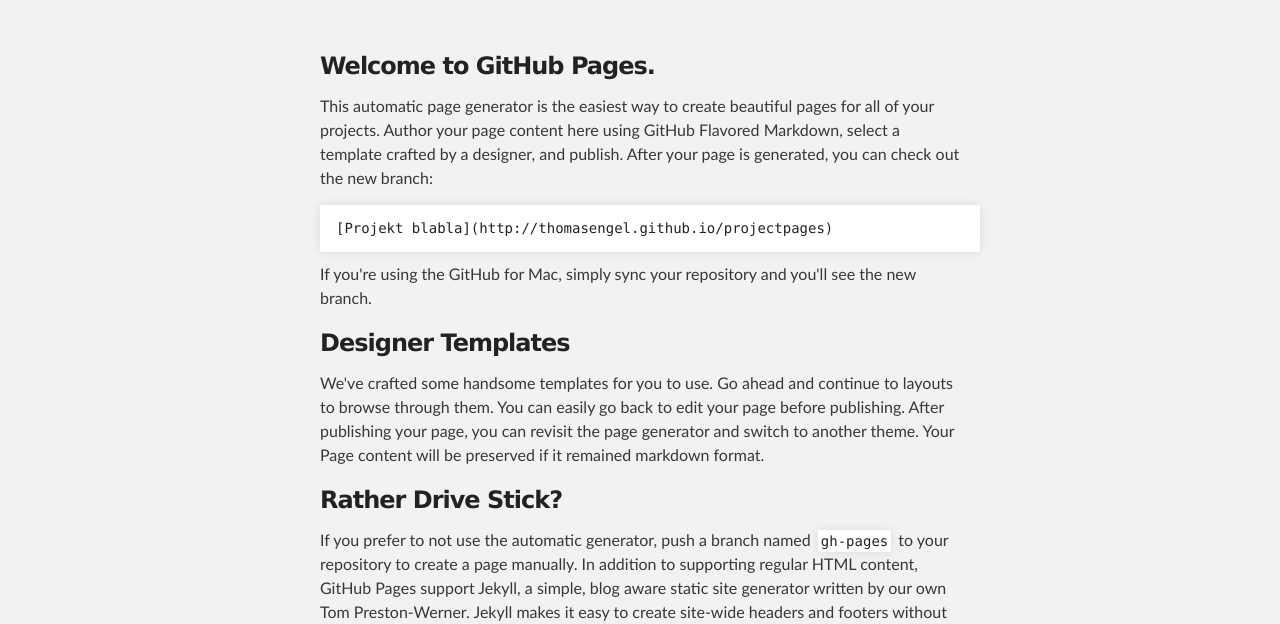
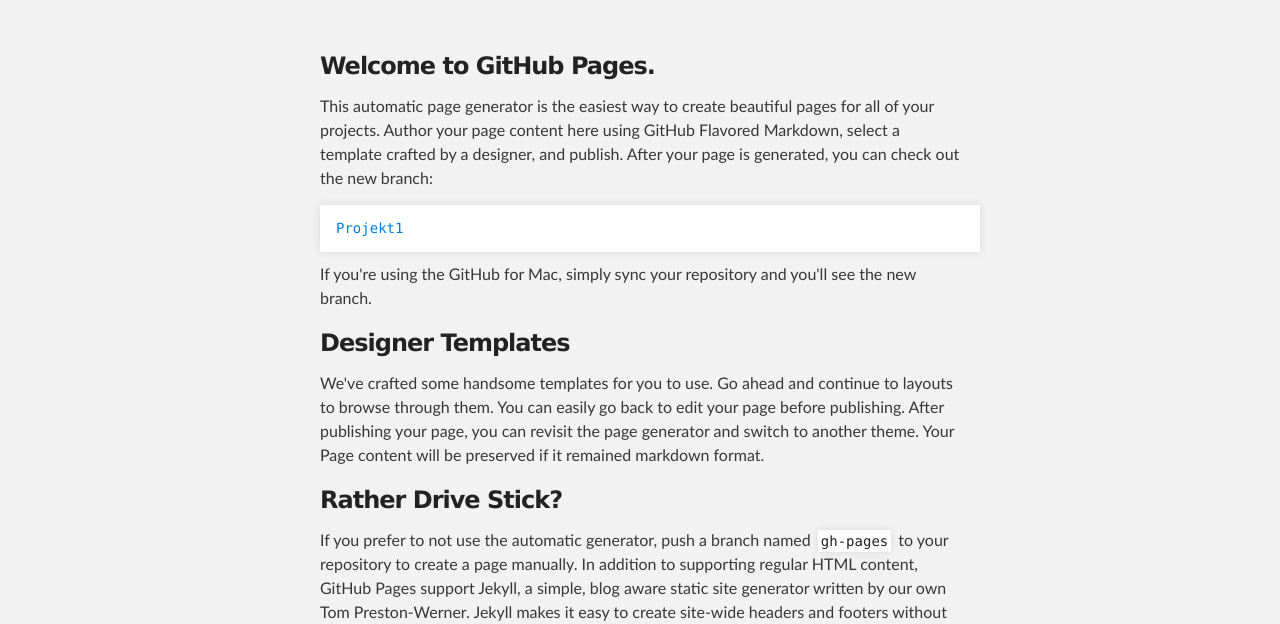
Before and after one commit to thomasengel/thomasengel.github.io, a plain HTML site: page index.html in a window 1280 px wide. Shown: the part 176-800 px from the top of the page. Drawn offline with Linux system fonts and the light colour scheme.

Commit message:
Update index.html

```diff
--- a/index.html
+++ b/index.html
@@ -32,7 +32,7 @@
 
 <p>This automatic page generator is the easiest way to create beautiful pages for all of your projects. Author your page content here using GitHub Flavored Markdown, select a template crafted by a designer, and publish. After your page is generated, you can check out the new branch:</p>
 
-<pre><code>[Projekt blabla](http://thomasengel.github.io/projectpages)
+<pre><code><a href="http://thomasengel.github.io/projectpages">Projekt1</a>
 </code></pre>
 
 <p>If you're using the GitHub for Mac, simply sync your repository and you'll see the new branch.</p>
```
